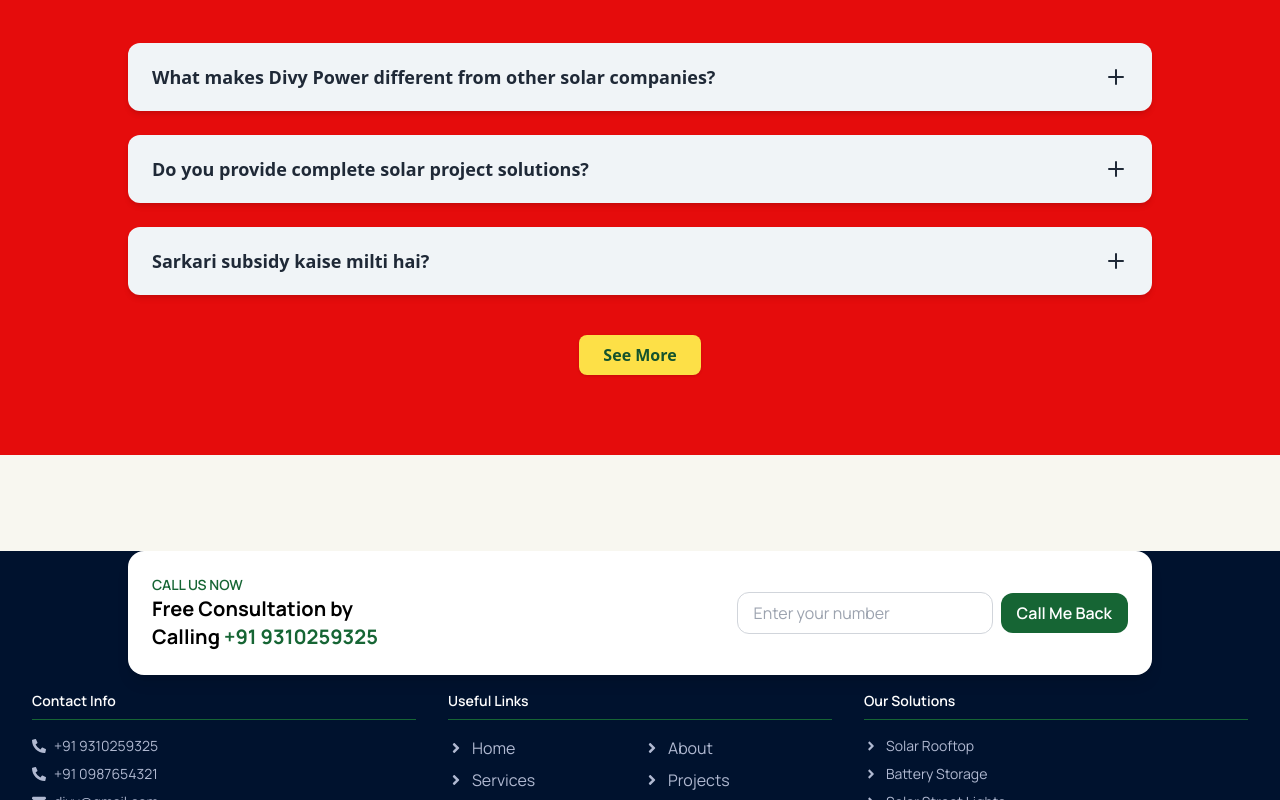
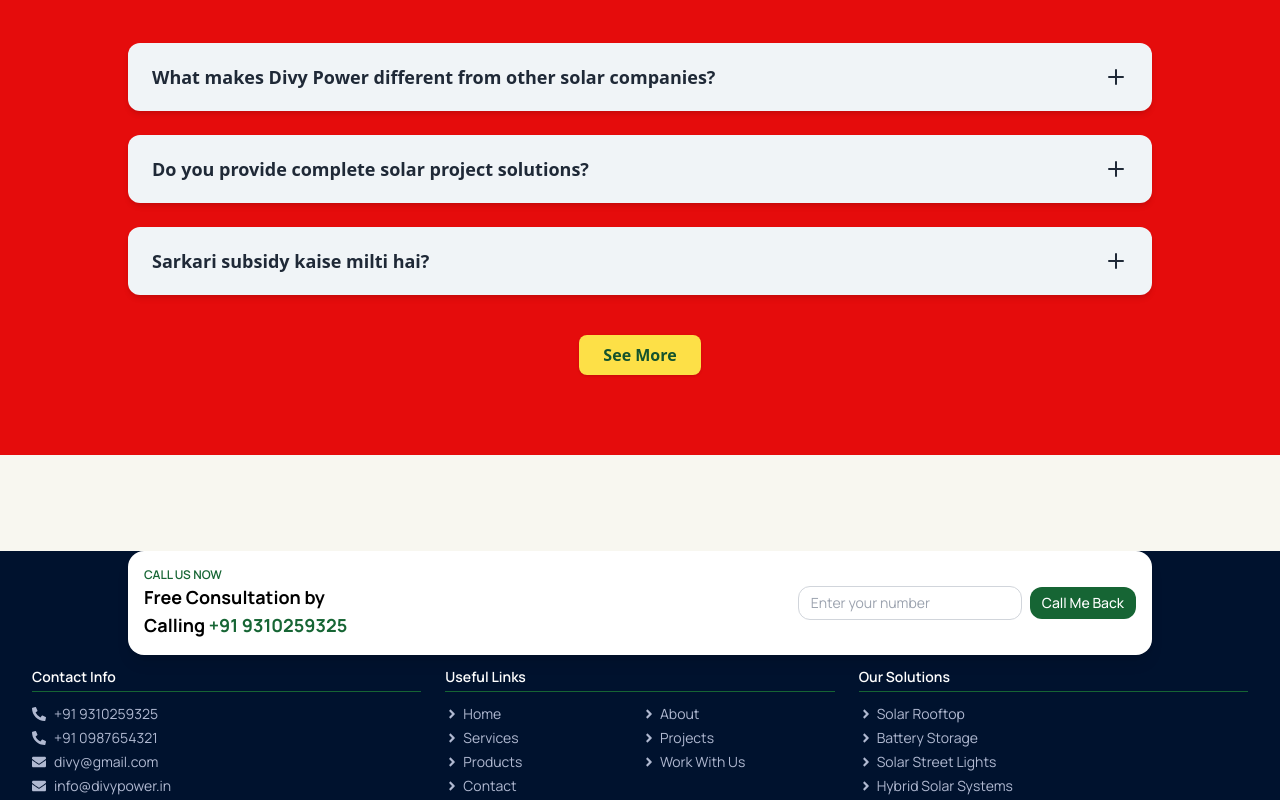
Before and after one commit to vanshika8484/Solar_web, a React (Vite) app: page / in a window 1280 px wide. Shown: the part 11200-12000 px from the top of the page. Built offline with nearby package versions, Linux system fonts and the light colour scheme; a web font is replaced by a local one.

Commit message:
Update Footer.jsx

```diff
--- a/src/components/Footer.jsx
+++ b/src/components/Footer.jsx
@@ -24,11 +24,11 @@
   return (
     <div className="bg-[#00122E] text-white GetfontHomeDash">
   <div className="max-w-7xl mx-auto px-4 sm:px-6 lg:px-8">
-        {/* Call Back Consultation Box */}
-         <div className="max-w-5xl mx-auto bg-white text-black rounded-2xl shadow-lg p-6 mb-4 flex flex-col md:flex-row items-center justify-between gap-4 mt-16">
+    {/* Call Back Box - reduced padding and margin */}
+    <div className="max-w-5xl mx-auto bg-white text-black rounded-2xl shadow-lg p-4 mb-3 flex flex-col md:flex-row items-center justify-between gap-3 mt-10">
       <div className="text-center md:text-left">
-          <p className="text-sm text-green-800 font-semibold uppercase">Call us now</p>
-          <h2 className="text-xl font-bold">
+        <p className="text-xs text-green-800 font-semibold uppercase">Call us now</p>
+        <h2 className="text-lg font-bold">
           Free Consultation by <br />
           Calling <span className="text-green-800">+91 9310259325</span>
         </h2>
@@ -37,62 +37,44 @@
         <input
           type="text"
           placeholder="Enter your number"
-            className="rounded-xl px-4 py-2 border border-gray-300 w-full md:w-64"
+          className="rounded-xl px-3 py-1.5 border border-gray-300 w-full md:w-56 text-sm"
         />
-          <button className="bg-green-800 text-white font-semibold px-4 py-2 rounded-xl hover:bg-green-700 transition">
+        <button className="bg-green-800 text-white text-sm font-medium px-3 py-1.5 rounded-xl hover:bg-green-700 transition">
           Call Me Back
         </button>
       </div>
     </div>
 
-        {/* Main Footer Section */}
-        <footer className="pb-10">
-          <div className="grid grid-cols-1 sm:grid-cols-2 lg:grid-cols-3 gap-8 mb-10">
+    {/* Main Footer */}
+    <footer className="pb-6">
+      <div className="grid grid-cols-1 sm:grid-cols-2 lg:grid-cols-3 gap-6 mb-6">
         {/* Contact Info */}
         <div>
-              <h3 className="text-sm font-semibold border-b border-green-800 pb-2 mb-4">
-                Contact Info
-              </h3>
-              <ul className="space-y-2 text-sm text-[#B0B9D1]">
-                <li className="flex items-center gap-2">
-                  <FaPhoneAlt /> +91 9310259325
-                </li>
-                <li className="flex items-center gap-2">
-                  <FaPhoneAlt /> +91 0987654321
-                </li>
-                <li className="flex items-center gap-2">
-                  <FaEnvelope /> divy@gmail.com
-                </li>
-                <li className="flex items-center gap-2">
-                  <FaEnvelope /> info@divypower.in
-                </li>
+          <h3 className="text-sm font-semibold border-b border-green-800 pb-1 mb-3">Contact Info</h3>
+          <ul className="space-y-1 text-sm text-[#B0B9D1]">
+            <li className="flex items-center gap-2"><FaPhoneAlt /> +91 9310259325</li>
+            <li className="flex items-center gap-2"><FaPhoneAlt /> +91 0987654321</li>
+            <li className="flex items-center gap-2"><FaEnvelope /> divy@gmail.com</li>
+            <li className="flex items-center gap-2"><FaEnvelope /> info@divypower.in</li>
           </ul>
         </div>
 
         {/* Useful Links */}
         <div>
-              <h3 className="text-sm font-semibold border-b border-green-800 pb-2 mb-4">
-                Useful Links
-              </h3>
-              <div className="grid grid-cols-2 gap-2 text-[#B0B9D1]">
+          <h3 className="text-sm font-semibold border-b border-green-800 pb-1 mb-3">Useful Links</h3>
+          <div className="grid grid-cols-2 gap-1 text-[#B0B9D1] text-sm">
             {routes.map((route) => (
-                  <NavLink
-                    key={route.name}
-                    to={route.path}
-                    className="flex items-center gap-2 hover:text-white"
-                  >
+              <NavLink key={route.name} to={route.path} className="flex items-center gap-1 hover:text-white">
                 <FaAngleRight /> {route.name}
               </NavLink>
             ))}
           </div>
         </div>
 
-            {/* Our Solutions + Social Icons */}
+        {/* Our Solutions + Social */}
         <div>
-              <h3 className="text-sm font-semibold border-b border-green-800 pb-2 mb-4">
-                Our Solutions
-              </h3>
-              <ul className="text-[#B0B9D1] text-sm space-y-2">
+          <h3 className="text-sm font-semibold border-b border-green-800 pb-1 mb-3">Our Solutions</h3>
+          <ul className="text-[#B0B9D1] text-sm space-y-1">
             {[
               "Solar Rooftop",
               "Battery Storage",
@@ -101,55 +83,42 @@
               "Solar Water Pump",
               "EV Charging Stations",
             ].map((item, index) => (
-                  <li key={index} className="flex items-center gap-2 hover:text-white">
+              <li key={index} className="flex items-center gap-1 hover:text-white">
                 <FaAngleRight /> {item}
               </li>
             ))}
           </ul>
 
-              {/* Social Media */}
-              <div className="flex gap-2 mt-4">
-                <a
-                  href="#"
-                  className="bg-white text-[#00122E] w-8 h-8 rounded-full flex items-center justify-center hover:bg-gray-200"
-                >
-                  <FaFacebookF size={14} />
+          {/* Social */}
+          <div className="flex gap-2 mt-3">
+            {[FaFacebookF, FaInstagram, FaDribbble].map((Icon, idx) => (
+              <a key={idx} href="#" className="bg-white text-[#00122E] w-7 h-7 rounded-full flex items-center justify-center hover:bg-gray-200">
+                <Icon size={13} />
               </a>
-                <a
-                  href="#"
-                  className="bg-white text-[#00122E] w-8 h-8 rounded-full flex items-center justify-center hover:bg-gray-200"
-                >
-                  <FaInstagram size={14} />
-                </a>
-                <a
-                  href="#"
-                  className="bg-white text-[#00122E] w-8 h-8 rounded-full flex items-center justify-center hover:bg-gray-200"
-                >
-                  <FaDribbble size={14} />
-                </a>
+            ))}
           </div>
         </div>
       </div>
 
-          {/* Subscribe Section */}
-          <div className="bg-green-800 rounded-full max-w-md flex items-center px-5 py-3 gap-4 mb-8">
+      {/* Subscribe */}
+      <div className="bg-green-800 rounded-full max-w-md flex items-center px-4 py-2 gap-3 mb-5">
         <img
           src="https://storage.googleapis.com/a1aa/image/7b3a6d02-f780-4d75-352b-f382cb430dec.jpg"
           alt="Newsletter Icon"
-            className="w-12 h-12 sm:w-16 sm:h-16 flex-shrink-0"
+          className="w-10 h-10 sm:w-12 sm:h-12 flex-shrink-0"
         />
         <input
           type="email"
           placeholder="Enter your email"
-              className="rounded-full flex-grow px-4 py-2 text-sm text-white placeholder-white bg-green-800 focus:outline-none"
+          className="rounded-full flex-grow px-3 py-1.5 text-sm text-white placeholder-white bg-green-800 focus:outline-none"
         />
-            <button className="bg-green-800 border border-white rounded-full px-4 py-1 text-white text-sm font-semibold flex items-center gap-1 hover:bg-white hover:text-green-800 transition">
-              Subscribe <i className="fas fa-plus" />
+        <button className="bg-green-800 border border-white rounded-full px-3 py-1 text-white text-sm font-medium hover:bg-white hover:text-green-800 transition">
+          Subscribe
         </button>
       </div>
 
       {/* Address */}
-          <p className="text-[#B0B9D1] text-xs flex items-center gap-2 mb-4">
+      <p className="text-[#B0B9D1] text-xs flex items-center gap-2 mb-2">
         <FaMapMarkerAlt />
         53, Ramte Ram Rd, Ekta Vihar, Arjun Nagar, Nai Basti Dundaher Ghaziabad, Uttar Pradesh 201001
       </p>
@@ -161,6 +130,7 @@
     </footer>
   </div>
 </div>
+
   );
 };
 
```
Lines whose indentation alone changed are shown as unchanged.
